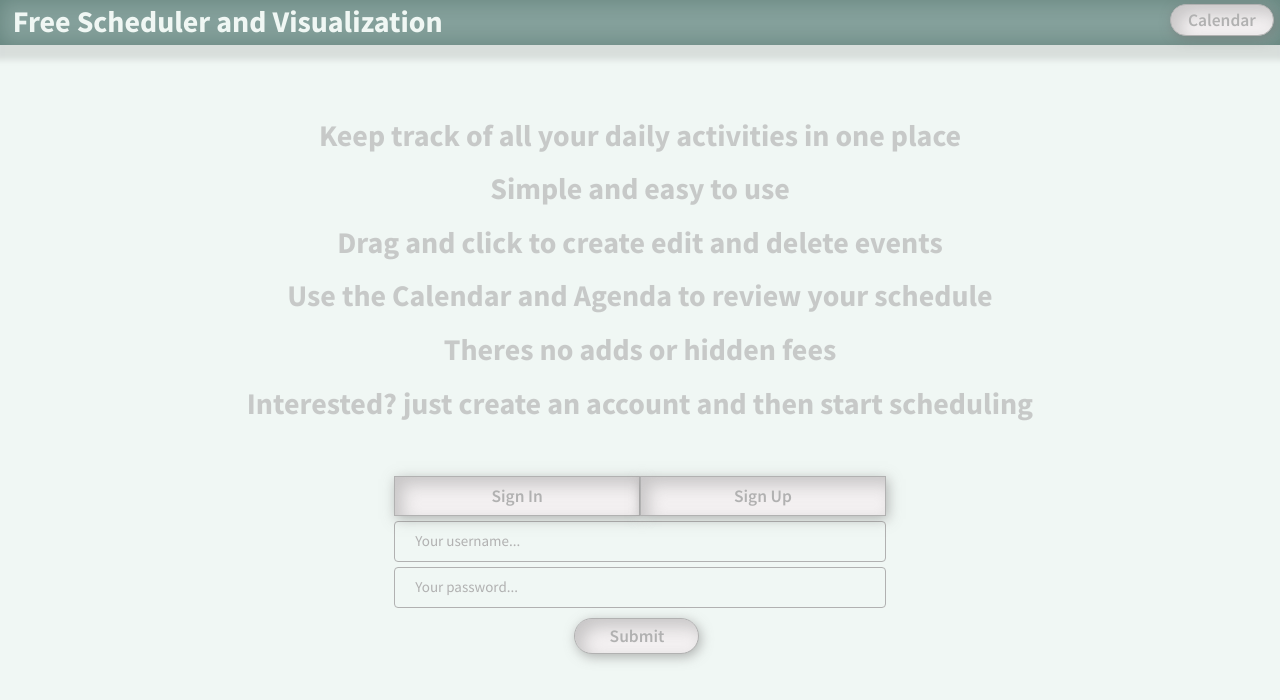
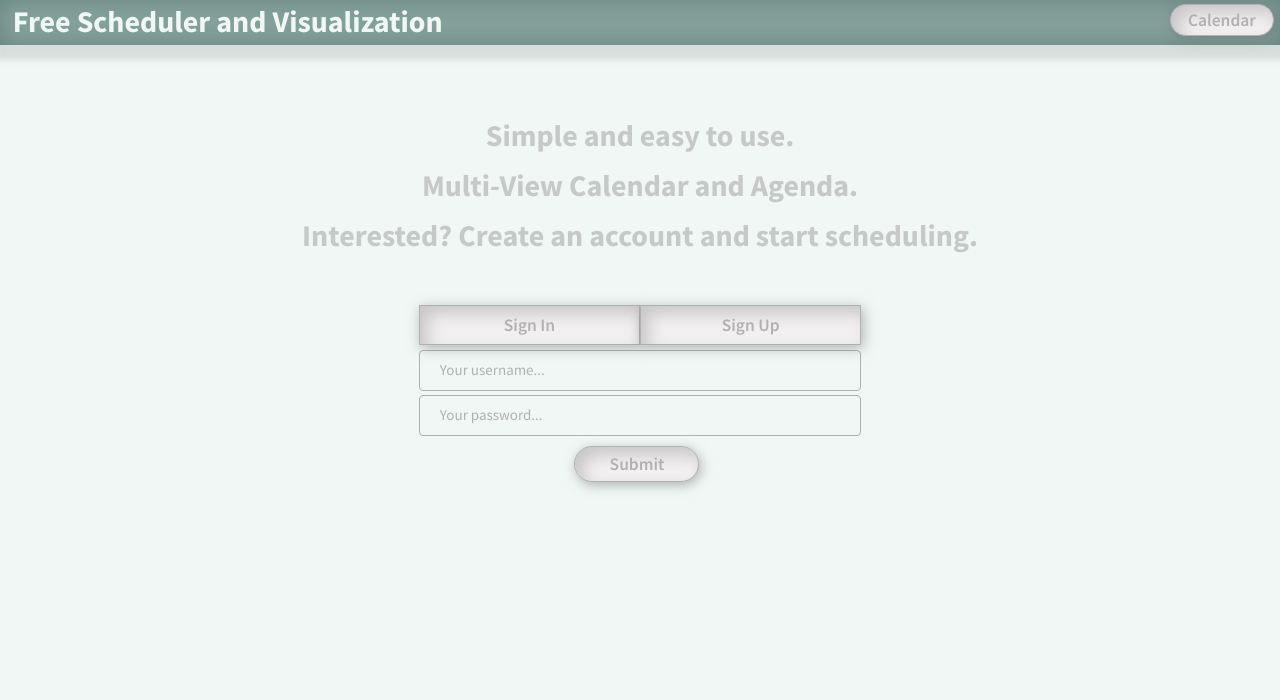
Before and after one commit to stgary/daily-planner, a React (Create React App) app in the folder client/: page / in a window 1280 px wide. Shown: the top 700 px of the page. Built offline with nearby package versions, Linux system fonts and the light colour scheme; a web font is replaced by a local one.

Commit message:
stopping point

```diff
--- a/client/src/Sass/index.css
+++ b/client/src/Sass/index.css
@@ -1218,7 +1218,7 @@ html, body {
 }
 
 .sign .tabs .tab {
-  width: 20%;
+  width: 18%;
   height: 5vh;
   font-family: "Source Sans Pro", sans-serif;
   font-size: 1.75rem;
@@ -1275,7 +1275,7 @@ html, body {
 }
 
 .sign .sign-container .login-form form {
-  width: 40%;
+  width: 36%;
   display: -webkit-box;
   display: -ms-flexbox;
   display: flex;
@@ -1382,7 +1382,7 @@ html, body {
 }
 
 .sign .sign-container .register-form form {
-  width: 40%;
+  width: 36%;
   display: -webkit-box;
   display: -ms-flexbox;
   display: flex;
--- a/client/src/Sass/module/_sign.scss
+++ b/client/src/Sass/module/_sign.scss
@@ -8,7 +8,7 @@
     justify-content: center;
 
     .tab {
-      width: 20%;
+      width: 18%;
       height: 5vh;
       font-family: $Sans;
       font-size: 1.75rem;
@@ -52,7 +52,7 @@
       justify-content: center;
 
       form {
-        width: 40%;
+        width: 36%;
         display: flex;
         justify-content: center;
         flex-direction: column;
@@ -125,7 +125,7 @@
       justify-content: center;
 
       form {
-        width: 40%;
+        width: 36%;
         display: flex;
         justify-content: center;
         flex-direction: column;
--- a/client/src/components/App.js
+++ b/client/src/components/App.js
@@ -3,7 +3,7 @@ import { Route } from 'react-router-dom';
 
 import Home from './Home';
 import Calendar from './Calendar'
-import PrivateRoute from './PrivateRoute';
+// import PrivateRoute from './PrivateRoute';
 
 function App() {
   return (
--- a/client/src/components/Home.js
+++ b/client/src/components/Home.js
@@ -16,14 +16,13 @@ export default function Home() {
         </button>
         </nav>
       </header>
+      <div className='simple'>
+      </div>
       <div className='info-form-container'>
         <div className='info'>
-          <p className='p3'>Keep track of all your daily activities in one place</p>
-          <p className='p4'>Simple and easy to use</p>
-          <p className='p8'>Drag and click to create edit and delete events</p>
-          <p className='p1'>Use the Calendar and Agenda to review your schedule</p>
-          <p className='p6'>Theres no adds or hidden fees</p>
-          <p className='p7'>Interested? just create an account and then start scheduling</p>
+          <p className='p4'>Simple and easy to use.</p>
+          <p className='p1'>Multi-View Calendar and Agenda.</p>
+          <p className='p7'>Interested? Create an account and start scheduling.</p>
         </div>
         <div className='wrapper'>
           <Sign />
```
